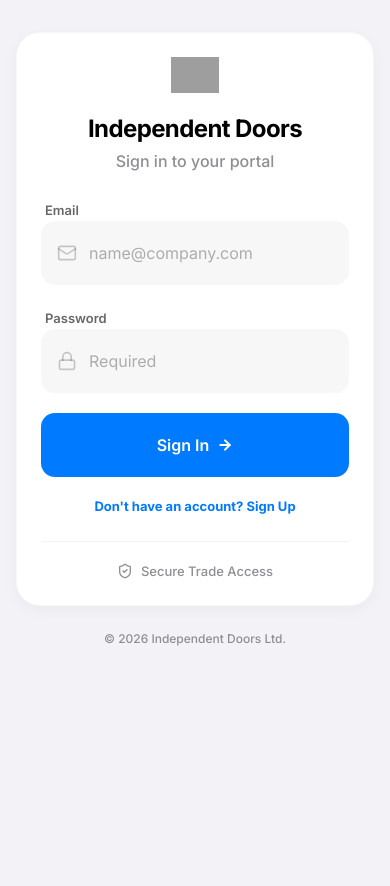
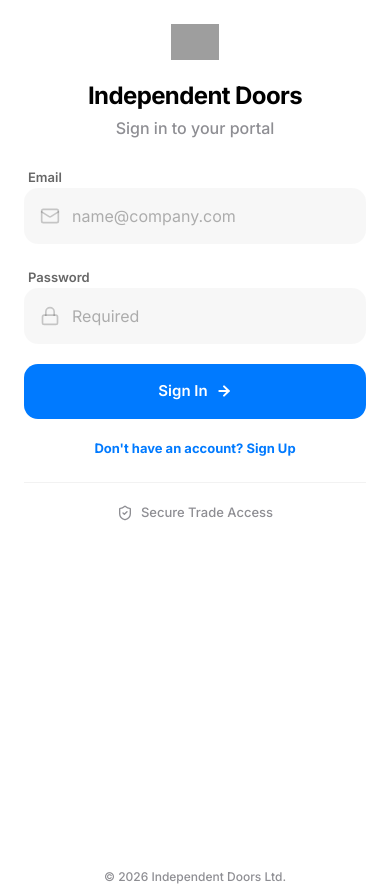
Before and after one commit to oliverjbunce-lgtm/Independent-Doors-Customer-Portal, a React (Vite) app: page / in a window 390 px wide. Before the commit the page ends 844 px from the top, so only its background shows below. Built offline with nearby package versions, Linux system fonts and the light colour scheme; grey boxes are pictures that could not be loaded.

Commit message:
fix: mobile-native login — full-screen white, proper tap targets, keyboard attributes, safe-area

```diff
--- a/src/components/Login.tsx
+++ b/src/components/Login.tsx
@@ -253,7 +253,7 @@ export const Login: React.FC<Props> = ({ onLogin }) => {
   const cardWidth = isSpecsStep ? 'max-w-3xl' : 'max-w-[440px]';
 
   return (
-    <div className="min-h-screen flex items-start sm:items-center justify-center p-4 sm:p-6 bg-apple-bg">
+    <div className="min-h-screen flex items-start sm:items-center justify-center sm:p-6 bg-white sm:bg-apple-bg pb-safe">
       <AnimatePresence mode="wait">
         <motion.div
           key={cardWidth}
@@ -261,9 +261,9 @@ export const Login: React.FC<Props> = ({ onLogin }) => {
           animate={{ opacity: 1, scale: 1 }}
           exit={{ opacity: 0, scale: 0.97 }}
           transition={{ duration: 0.3, ease: [0.4, 0, 0.2, 1] }}
-          className={`w-full ${cardWidth} mt-4 sm:mt-0`}
+          className={`w-full ${cardWidth} sm:mt-0`}
         >
-          <div className="apple-card p-6 sm:p-10 flex flex-col items-center">
+          <div className="sm:apple-card p-6 sm:p-10 flex flex-col items-center min-h-screen sm:min-h-0">
 
             {/* Logo */}
             <div className="mb-5 sm:mb-6">
@@ -291,7 +291,7 @@ export const Login: React.FC<Props> = ({ onLogin }) => {
                   <div className="relative">
                     <Mail className="absolute left-4 top-1/2 -translate-y-1/2 w-5 h-5 text-black/20" strokeWidth={2} />
                     <input required type="email" value={email} onChange={e => setEmail(e.target.value)}
-                      className="apple-input pl-12" placeholder="name@company.com" />
+                      className="apple-input pl-12" placeholder="name@company.com" inputMode="email" autoComplete="email" autoCorrect="off" autoCapitalize="off" />
                   </div>
                 </div>
                 <div className="space-y-2">
@@ -299,7 +299,7 @@ export const Login: React.FC<Props> = ({ onLogin }) => {
                   <div className="relative">
                     <Lock className="absolute left-4 top-1/2 -translate-y-1/2 w-5 h-5 text-black/20" strokeWidth={2} />
                     <input required type="password" value={password} onChange={e => setPassword(e.target.value)}
-                      className="apple-input pl-12" placeholder="Required" />
+                      className="apple-input pl-12" placeholder="Required" autoComplete="current-password" />
                   </div>
                 </div>
                 {error && <ErrorBanner message={error} />}
@@ -320,7 +320,7 @@ export const Login: React.FC<Props> = ({ onLogin }) => {
                   <div className="relative">
                     <UserIcon className="absolute left-4 top-1/2 -translate-y-1/2 w-5 h-5 text-black/20" strokeWidth={2} />
                     <input required type="text" value={name} onChange={e => setName(e.target.value)}
-                      className="apple-input pl-12" placeholder="John Doe" />
+                      className="apple-input pl-12" placeholder="John Doe" autoComplete="name" autoCapitalize="words" />
                   </div>
                 </div>
                 <div className="space-y-2">
@@ -328,7 +328,7 @@ export const Login: React.FC<Props> = ({ onLogin }) => {
                   <div className="relative">
                     <Mail className="absolute left-4 top-1/2 -translate-y-1/2 w-5 h-5 text-black/20" strokeWidth={2} />
                     <input required type="email" value={email} onChange={e => setEmail(e.target.value)}
-                      className="apple-input pl-12" placeholder="name@company.com" />
+                      className="apple-input pl-12" placeholder="name@company.com" inputMode="email" autoComplete="email" autoCorrect="off" autoCapitalize="off" />
                   </div>
                 </div>
                 <div className="space-y-2">
@@ -336,7 +336,7 @@ export const Login: React.FC<Props> = ({ onLogin }) => {
                   <div className="relative">
                     <Lock className="absolute left-4 top-1/2 -translate-y-1/2 w-5 h-5 text-black/20" strokeWidth={2} />
                     <input required type="password" value={password} onChange={e => setPassword(e.target.value)}
-                      className="apple-input pl-12" placeholder="Required" />
+                      className="apple-input pl-12" placeholder="Required" autoComplete="current-password" />
                   </div>
                 </div>
                 <div className="space-y-2">
--- a/src/index.css
+++ b/src/index.css
@@ -23,15 +23,15 @@
   }
 
   .apple-button-primary {
-    @apply bg-apple-blue text-white font-semibold rounded-[14px] px-10 py-5 transition-all active:scale-[0.98] hover:brightness-110 disabled:opacity-50;
+    @apply bg-apple-blue text-white font-semibold rounded-[14px] px-6 py-4 sm:px-10 sm:py-5 text-[15px] transition-all active:scale-[0.98] hover:brightness-110 disabled:opacity-50 min-h-[50px];
   }
 
   .apple-button-secondary {
-    @apply bg-black/[0.05] text-apple-blue font-semibold rounded-[14px] px-10 py-5 transition-all active:scale-[0.98] hover:bg-black/[0.08];
+    @apply bg-black/[0.05] text-apple-blue font-semibold rounded-[14px] px-6 py-4 sm:px-10 sm:py-5 text-[15px] transition-all active:scale-[0.98] hover:bg-black/[0.08] min-h-[50px];
   }
 
   .apple-input {
-    @apply w-full bg-black/[0.03] border-none rounded-[14px] px-6 py-5 text-base focus:ring-2 focus:ring-apple-blue/20 transition-all outline-none placeholder:text-black/30;
+    @apply w-full bg-black/[0.03] border-none rounded-[14px] px-4 py-4 sm:px-6 sm:py-5 text-base focus:ring-2 focus:ring-apple-blue/20 transition-all outline-none placeholder:text-black/30 min-h-[50px];
   }
 
   .glass {
@@ -102,3 +102,15 @@
 .print-only {
   display: none;
 }
+
+/* Safe area inset for notched phones */
+.pb-safe {
+  padding-bottom: env(safe-area-inset-bottom, 0px);
+}
+
+/* Native mobile feel — remove body background on small screens */
+@media (max-width: 639px) {
+  body {
+    background-color: white !important;
+  }
+}
```
